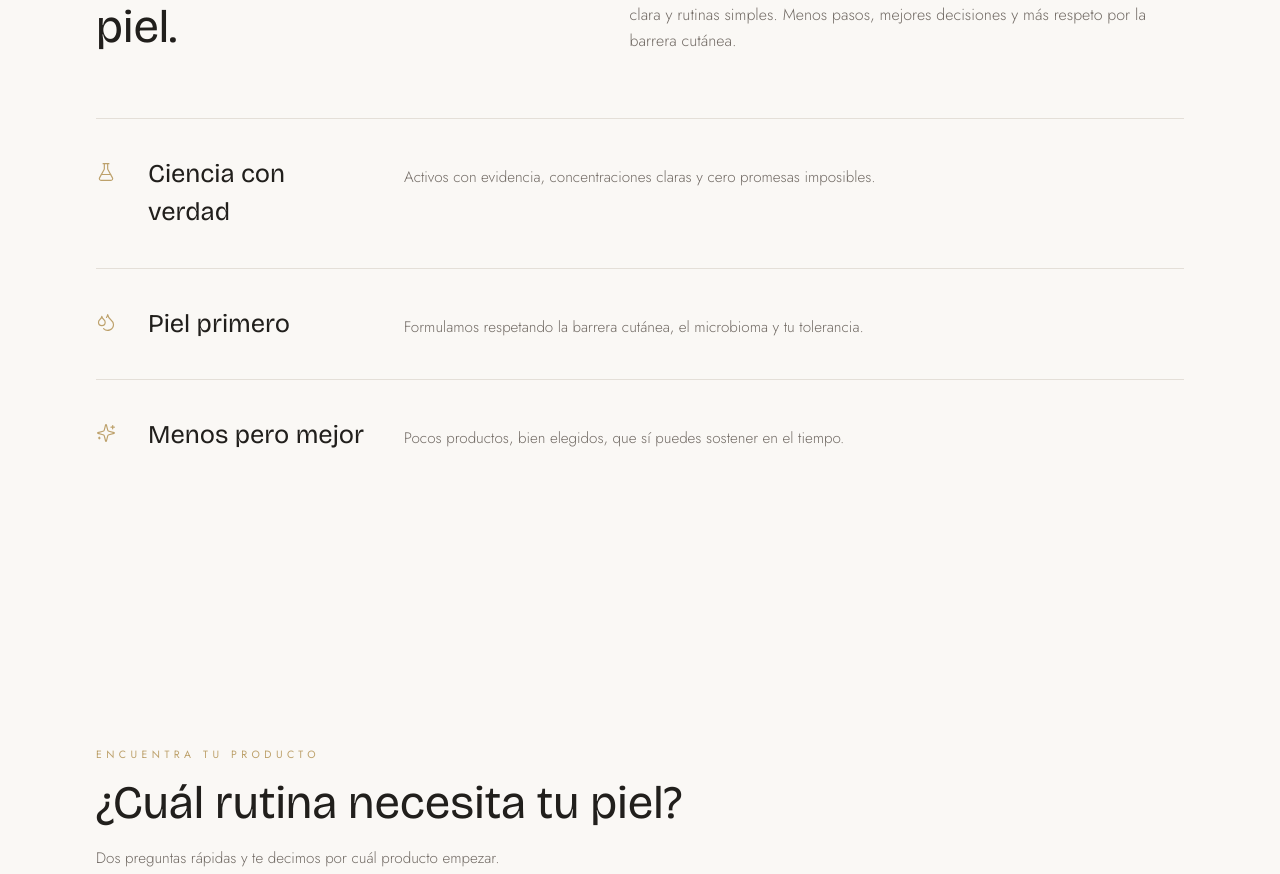
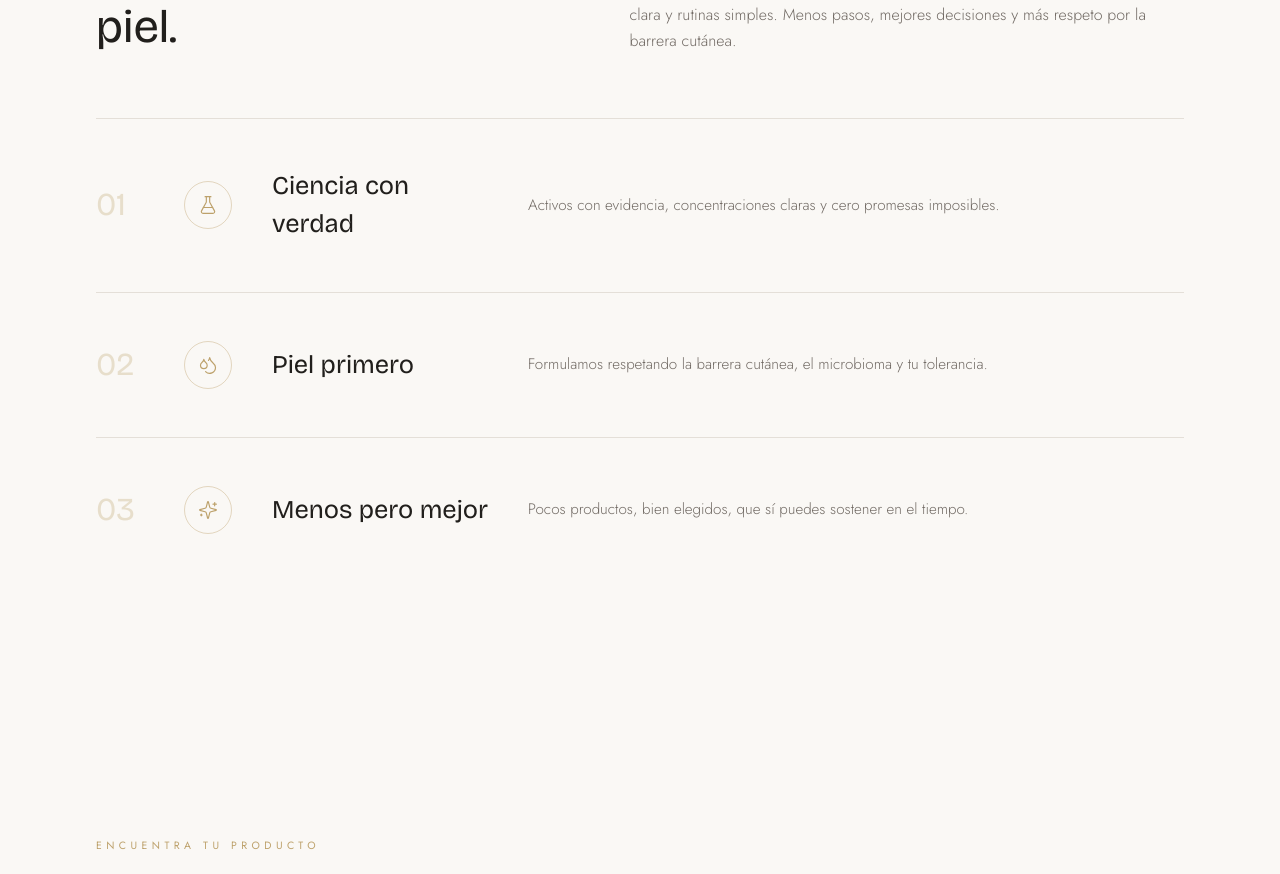
Before and after one commit to infoworkfixbic-cpu/MERAK-JULY, a React (Vite) app in the folder apps/web/: page / in a window 1280 px wide. Shown: the part 1765-2639 px from the top of the page. Built offline with nearby package versions, Linux system fonts and the light colour scheme; the HTML template or start-up script is replaced by a standard one.

Commit message:
Rediseña Filosofia: numeracion editorial 01/02/03, iconos en circulo, hover interactivo, sin cambiar contenido

```diff
--- a/apps/web/src/pages/HomePage.jsx
+++ b/apps/web/src/pages/HomePage.jsx
@@ -721,8 +721,13 @@ export default function HomePage() {
                 <div className="mt-16 divide-y divide-border border-t border-border">
                     {pillars.map((p, i) => (
                         <Reveal key={p.title} delay={i * 0.08}>
-                            <div className="grid grid-cols-1 gap-4 py-9 sm:grid-cols-[auto_14rem_1fr] sm:items-baseline sm:gap-8">
-                                <p.icon className="h-5 w-5 text-gold" strokeWidth={1.4} />
+                            <div className="group grid grid-cols-1 items-center gap-6 py-10 transition-colors duration-300 hover:bg-cream sm:grid-cols-[3.5rem_3.5rem_14rem_1fr] sm:gap-8 sm:py-12">
+                                <span className="font-display text-[2rem] font-light leading-none text-[hsl(var(--gold)/0.3)] transition-colors duration-300 group-hover:text-gold">
+                                    0{i + 1}
+                                </span>
+                                <span className="flex h-12 w-12 items-center justify-center rounded-full border border-[hsl(var(--gold)/0.4)] transition-all duration-300 group-hover:scale-110 group-hover:border-[hsl(var(--gold))]">
+                                    <p.icon className="h-5 w-5 text-gold" strokeWidth={1.4} />
+                                </span>
                                 <h3 className="font-display text-[1.6rem] font-light text-foreground">{p.title}</h3>
                                 <p className="max-w-xl text-[0.95rem] font-light leading-relaxed text-muted-foreground">{p.text}</p>
                             </div>
```
